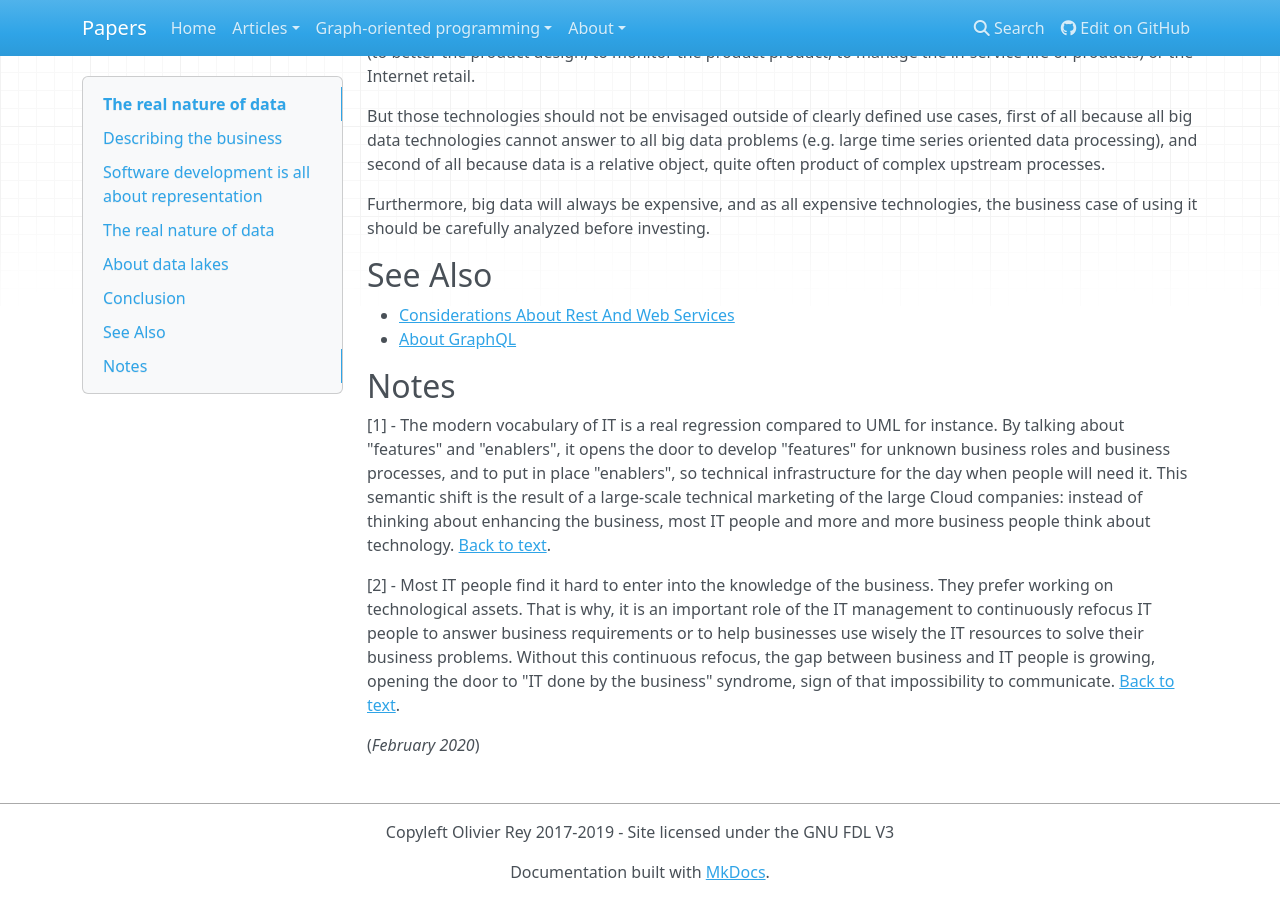
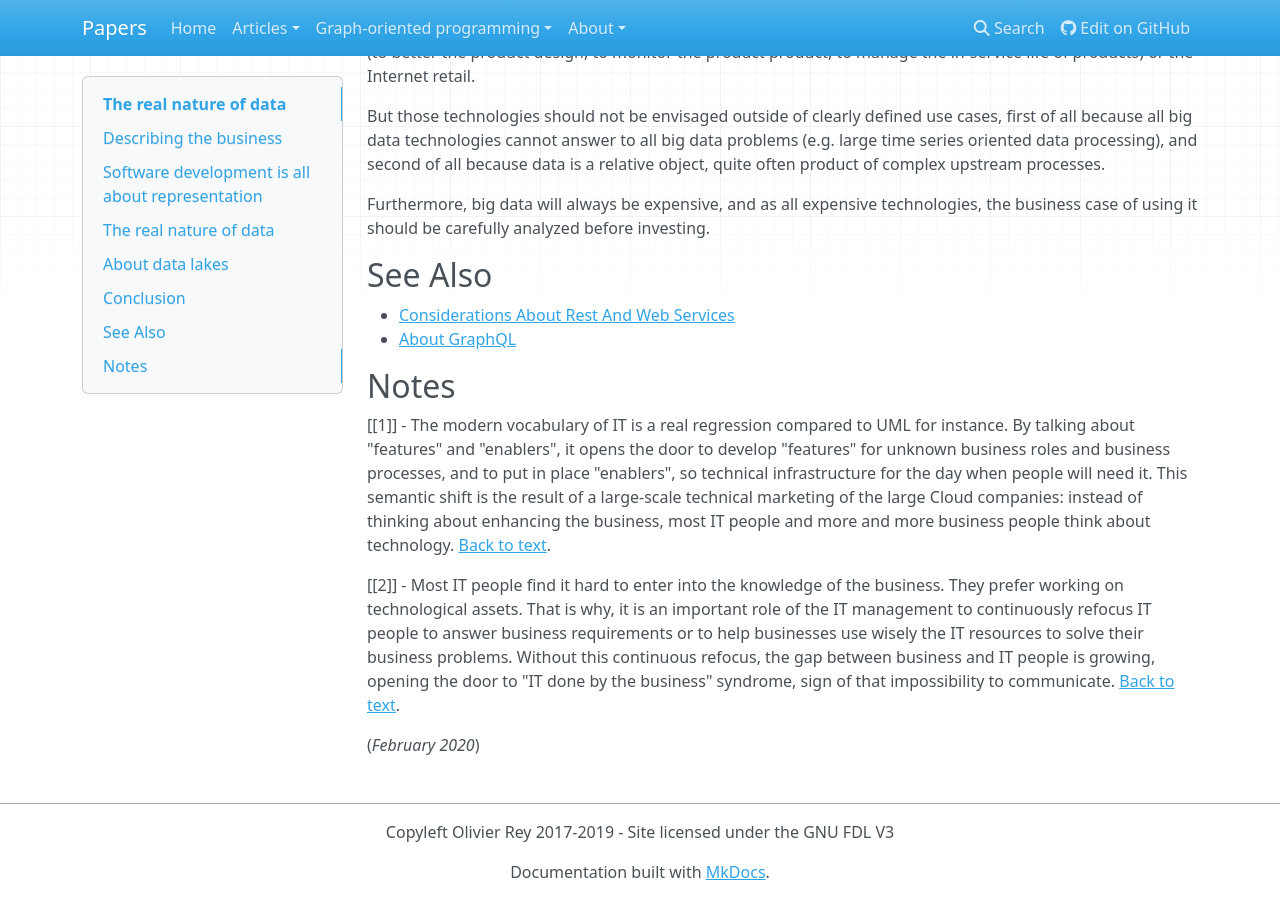
Before and after one commit to orey/papers, an MkDocs documentation site: the page built from docs/articles/data-interop.md, in a window 1280 px wide and 900 px high, scrolled down 11225 px. Built offline with MkDocs 1.6.1, drawn with Linux system fonts in a browser that asks for light colours; nearby versions of some CDN libraries; old or Windows-style settings are respelled for this version of MkDocs.

Commit message:
alpha version

```diff
--- a/docs/articles/data-interop.md
+++ b/docs/articles/data-interop.md
@@ -203,13 +203,13 @@ What is common between all those samples is that the use cases of those big data
 
 ### The data lake for no use cases
 
-<a name="link-note1"></a>The fact is most data lakes projects are not focusing on real use cases: they do the reverse. They are infrastructure projects to *enable future use cases*. They are called *enablers* which is a nice word to say: "let's do a technical project and we'll see afterwards if it can be used on real use cases" [1](#note1).
+<a name="link-note1"></a>The fact is most data lakes projects are not focusing on real use cases: they do the reverse. They are infrastructure projects to *enable future use cases*. They are called *enablers* which is a nice word to say: "let's do a technical project and we'll see afterwards if it can be used on real use cases" [[1]](#note1).
 
 Big data vendors are so powerful (as datawarehouse vendors decades ago) and so trendy, that they convince enterprises to put in place big data infrastructure *prior* to having real use cases.
 
 The speech is seductive: In order to realize whatever use case you will want to implement in the future, your company needs to put all company data in a data lake; This will enable you to correlate all data you want and  find value in your sleeping data.
 
-<a name="link-note2"></a>This speech has the advantage of seducing end users that understand the concept, and IT people that are thrilled by the introduction of new technology [2](#note2).
+<a name="link-note2"></a>This speech has the advantage of seducing end users that understand the concept, and IT people that are thrilled by the introduction of new technology [[2]](#note2).
 
 For sure, the fact that data lakes with real use cases work are confusing the situation.
 
@@ -251,8 +251,8 @@ Furthermore, big data will always be expensive, and as all expensive technologie
 
 ## Notes
 
-<a name="note1"></a>[1] - The modern vocabulary of IT is a real regression compared to UML for instance. By talking about "features" and "enablers", it opens the door to develop "features" for unknown business roles and business processes, and to put in place "enablers", so technical infrastructure for the day when people will need it. This semantic shift is the result of a large-scale technical marketing of the large Cloud companies: instead of thinking about enhancing the business, most IT people and more and more business people think about technology. [Back to text](#link-note1).
+<a name="note1"></a>[[1]] - The modern vocabulary of IT is a real regression compared to UML for instance. By talking about "features" and "enablers", it opens the door to develop "features" for unknown business roles and business processes, and to put in place "enablers", so technical infrastructure for the day when people will need it. This semantic shift is the result of a large-scale technical marketing of the large Cloud companies: instead of thinking about enhancing the business, most IT people and more and more business people think about technology. [Back to text](#link-note1).
 
-<a name="note1"></a>[2] - Most IT people find it hard to enter into the knowledge of the business. They prefer working on technological assets. That is why, it is an important role of the IT management to continuously refocus IT people to answer business requirements or to help businesses use wisely the IT resources to solve their business problems. Without this continuous refocus, the gap between business and IT people is growing, opening the door to "IT done by the business" syndrome, sign of that impossibility to communicate. [Back to text](#link-note2).
+<a name="note1"></a>[[2]] - Most IT people find it hard to enter into the knowledge of the business. They prefer working on technological assets. That is why, it is an important role of the IT management to continuously refocus IT people to answer business requirements or to help businesses use wisely the IT resources to solve their business problems. Without this continuous refocus, the gap between business and IT people is growing, opening the door to "IT done by the business" syndrome, sign of that impossibility to communicate. [Back to text](#link-note2).
 
 (*February 2020*)
```
